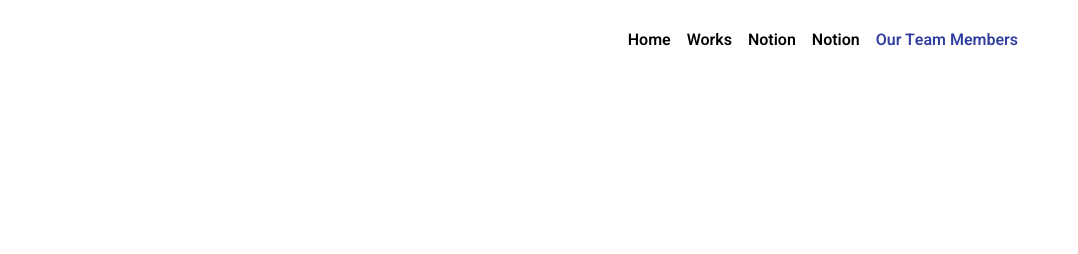
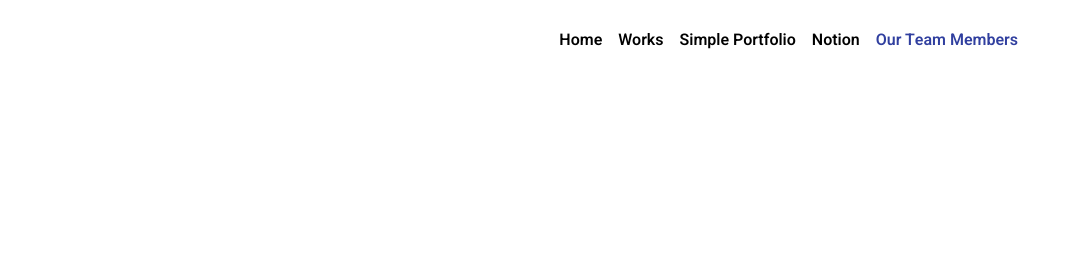
Before and after one commit to software1146/BAXTE_web, a plain HTML site: page about.html in a window 1280 px wide. Shown: the top 254 px of the page, 202-1280 px from the left. Drawn offline with nearby package versions, Linux system fonts and the light colour scheme.

Commit message:
Update about.html

```diff
--- a/about.html
+++ b/about.html
@@ -19,7 +19,7 @@
         <div class="nav-links">
             <a href="index.html">Home</a>
             <a href="works.html">Works</a>
-            <a href="simple-portfolio.html">Notion</a>
+            <a href="simple-portfolio.html">Simple Portfolio</a>
             <a href="notion.html">Notion</a>
             <a class="selected" href="about.html">Our Team Members</a>
         </div>
```
